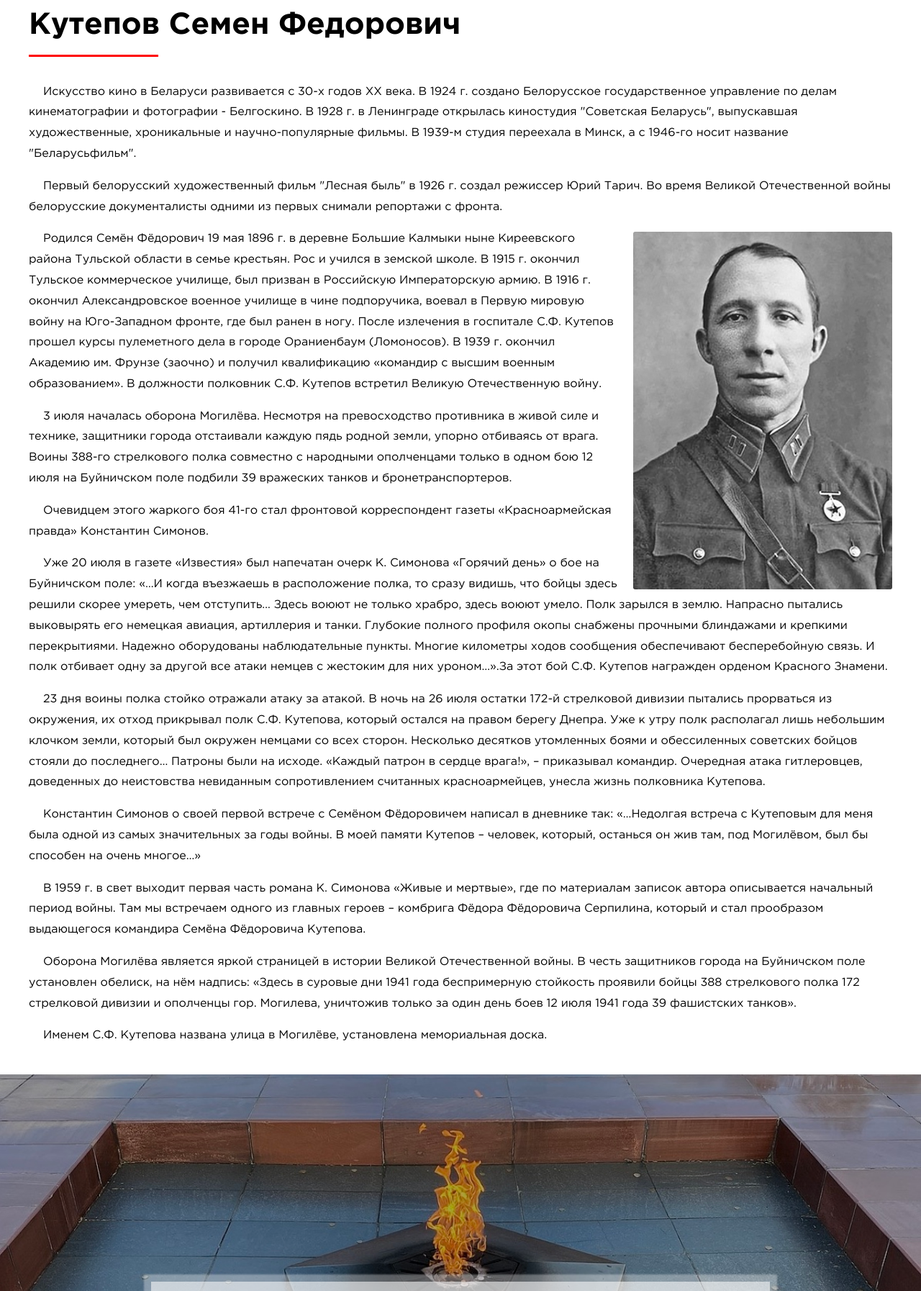
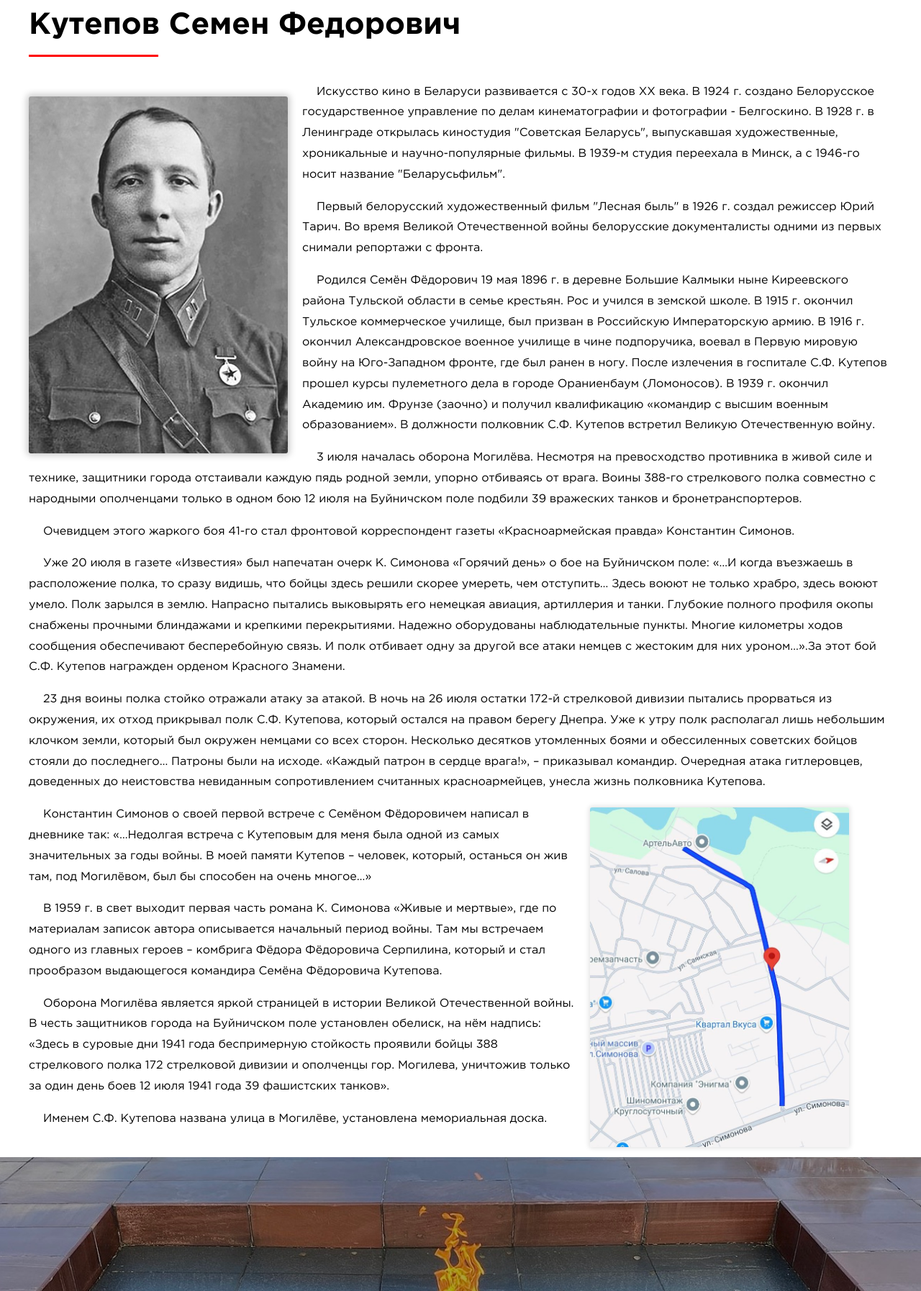
Before and after one commit to chenaski/mogilev, a website: page src/heroes/kutepov-semen-fedorovich.html in a window 1280 px wide. Shown: the part 780-2574 px from the top of the page at 72% size. Drawn offline with Linux system fonts and the light colour scheme; files whose address does not match are found by name.

Commit message:
add maps images

```diff
--- a/src/heroes/kutepov-semen-fedorovich.html
+++ b/src/heroes/kutepov-semen-fedorovich.html
@@ -140,6 +140,10 @@
     <section class="section">
       <h2 class="section__title">Кутепов Семен Федорович</h2>
       <div class="section__description">
+        <picture class="section__image section__image-right">
+          <img src="../images/kutepov-semen-fedorovich.jpg" alt="" />
+        </picture>
+
         <p>
           Искусство кино в Беларуси развивается с 30-х годов ХХ века. В 1924 г.
           создано Белорусское государственное управление по делам кинематографии
@@ -153,11 +157,6 @@
           режиссер Юрий Тарич. Во время Великой Отечественной войны белорусские
           документалисты одними из первых снимали репортажи с фронта.
         </p>
-
-        <picture class="section__image section__image-right">
-          <img src="../images/kutepov-semen-fedorovich.jpg" alt="" />
-        </picture>
-
         <p>
           Родился Семён Фёдорович 19 мая 1896 г. в деревне Большие Калмыки ныне
           Киреевского района Тульской области в семье крестьян. Рос и учился в
@@ -207,6 +206,11 @@
           невиданным сопротивлением считанных красноармейцев, унесла жизнь
           полковника Кутепова.
         </p>
+
+        <picture class="section__image section__image-map">
+          <img src="../images/streets/kutepova.jpg" alt="" />
+        </picture>
+
         <p>
           Константин Симонов о своей первой встрече с Семёном Фёдоровичем
           написал в дневнике так: «…Недолгая встреча с Кутеповым для меня была
--- a/src/styles/heroes.css
+++ b/src/styles/heroes.css
@@ -2,7 +2,6 @@
   max-width: 1200px;
   margin: 0 auto;
   padding: 3vw 0;
-  overflow: hidden;
 }
 
 .section p {
@@ -52,17 +51,21 @@
   width: 30%;
   margin-top: 20px;
   margin-right: 20px;
+  margin-bottom: 10px;
+  overflow: hidden;
+  border-radius: 3px;
+  box-shadow: 0 0 10px 3px #ccc;
 }
 
-.section__image-right {
+.section__image-map {
   float: right;
-  margin-right: 0;
+  margin-right: 60px;
   margin-left: 20px;
+  box-shadow: 0 0 6px 2px #e5e5e5;
 }
 
 .section__image img {
   width: 100%;
-  border-radius: 3px;
 }
 
 .section__description ul {
```
Also changed, not shown: src/heroes/fatin-valentin-vasilievich.html (+9 -5 lines), src/heroes/grishin-ivan-tikhonovich.html (+5 -0 lines), src/heroes/lazarenko-ivan-sidorovich.html (+9 -5 lines), src/heroes/romanov-mikhail-trifanovich.html (+9 -5 lines), src/images/streets/fatina.jpg (added), src/images/streets/grishina.jpg (added), src/images/streets/kutepova.jpg (added), src/images/streets/lazarinko.jpg (added), src/images/streets/romanova.jpg (added).
